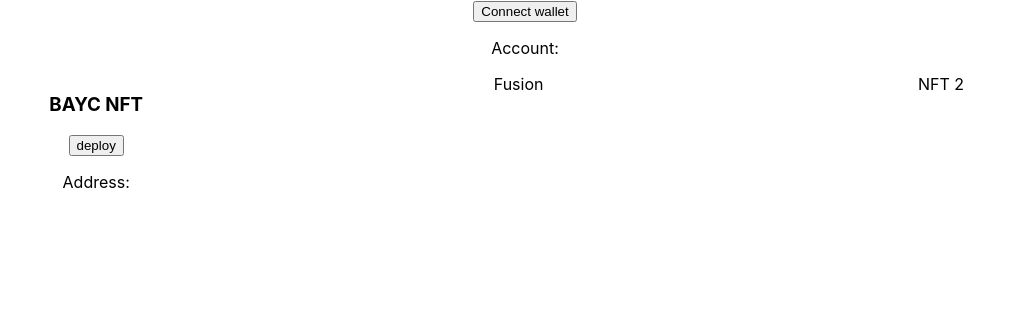
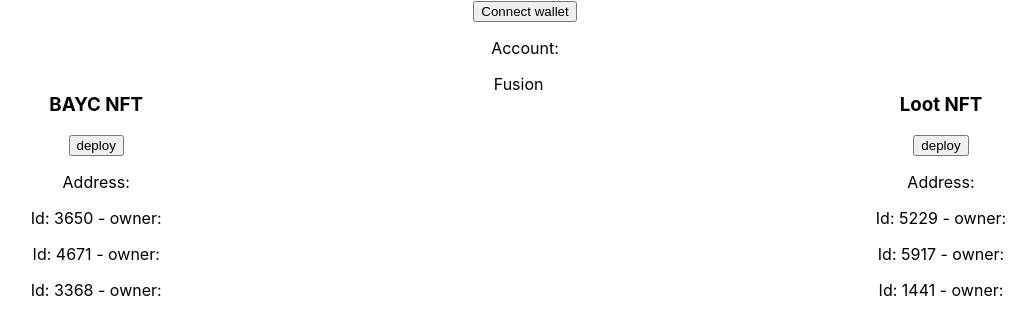
Before and after one commit to wakeupdao/bl3nd-frontend, a React (Create React App) app: page / in a window 1280 px wide. Shown: the top 334 px of the page, without its empty margins (115-1151 px from the left). Built offline with nearby package versions, Linux system fonts and the light colour scheme.

Commit message:
Show owners of the preminted tokens

```diff
--- a/src/App.tsx
+++ b/src/App.tsx
@@ -8,6 +8,19 @@
 
 const nftFactoryAddress = '0x744568c5943a5d00d0c51ead20122631937B9715'
 const baycAddressStorageKey = 'bayc-address'
+const lootAddressStorageKey = 'loot-address'
+
+const baycIds = [
+  3650, // https://opensea.io/assets/0xbc4ca0eda7647a8ab7c2061c2e118a18a936f13d/3650
+  4671, // https://opensea.io/assets/0xbc4ca0eda7647a8ab7c2061c2e118a18a936f13d/4671
+  3368, // https://opensea.io/assets/0xbc4ca0eda7647a8ab7c2061c2e118a18a936f13d/3368
+]
+
+const lootIds = [
+  5229, // https://opensea.io/assets/0xff9c1b15b16263c61d017ee9f65c50e4ae0113d7/5229
+  5917, // https://opensea.io/assets/0xff9c1b15b16263c61d017ee9f65c50e4ae0113d7/4671
+  1441, // https://opensea.io/assets/0xff9c1b15b16263c61d017ee9f65c50e4ae0113d7/3368
+]
 
 declare global {
   interface Window { ethereum: any }
@@ -24,8 +37,16 @@
   const [baycDeployTxSuccess, setBaycDeployTxSuccess] = useState(false)
   const [bayc, setBayc] = useState<Contract>()
 
-  const connect = () => {
-    window.ethereum.request({ method: 'eth_requestAccounts' }).then((accounts: string[]) => {
+  const [baycOwners, setBaycOwners] = useState(['', '', ''])
+
+  const [lootDeployTx, setLootDeployTx] = useState<ContractTransaction>()
+  const [lootDeployTxSuccess, setLootDeployTxSuccess] = useState(false)
+  const [loot, setLoot] = useState<Contract>()
+
+  const [lootOwners, setLootOwners] = useState(['', '', ''])
+
+  const connect = async () => {
+    const accounts = await window.ethereum.request({ method: 'eth_requestAccounts' })
     setAccount(accounts[0])
 
     const web3Provider = new providers.Web3Provider(window.ethereum)
@@ -37,17 +58,21 @@
 
     const baycAddress = localStorage.getItem(baycAddressStorageKey)
     if (baycAddress) {
-        setBayc(new Contract(baycAddress, erc721Abi, signer))
+      const baycContract = new Contract(baycAddress, erc721Abi, signer)
+      setBayc(baycContract)
+      await getBaycOwners(baycContract)
     }
-    })
+
+    const lootAddress = localStorage.getItem(lootAddressStorageKey)
+    if (lootAddress) {
+      const lootContract = new Contract(lootAddress, erc721Abi, signer)
+      setLoot(lootContract)
+      await getLootOwners(lootContract)
+    }
   }
 
   const deployBayc = async () => {
-    const tx = await nftFactory!.createNFT('BoredApeYachtClub', 'BAYC', [
-      3650, // https://opensea.io/assets/0xbc4ca0eda7647a8ab7c2061c2e118a18a936f13d/3650
-      4671, // https://opensea.io/assets/0xbc4ca0eda7647a8ab7c2061c2e118a18a936f13d/4671
-      3368, // https://opensea.io/assets/0xbc4ca0eda7647a8ab7c2061c2e118a18a936f13d/3368
-    ])
+    const tx = await nftFactory!.createNFT('BoredApeYachtClub', 'BAYC', baycIds)
 
     setBaycDeployTx(tx)
 
@@ -61,6 +86,35 @@
     setBayc(baycContract)
 
     localStorage.setItem(baycAddressStorageKey, nftAddress)
+
+    await getBaycOwners()
+  }
+
+  const deployLoot = async () => {
+    const tx = await nftFactory!.createNFT('Loot', 'LOOT', lootIds)
+
+    setLootDeployTx(tx)
+
+    const receipt: ContractReceipt = await tx.wait()
+
+    setLootDeployTxSuccess(true)
+
+    const nftAddress = receipt.events!.find(e => e.address === nftFactoryAddress)!.args!.contractAddress
+
+    const lootContract = new Contract(nftAddress, erc721Abi, signer)
+    setLoot(lootContract)
+
+    localStorage.setItem(lootAddressStorageKey, nftAddress)
+  }
+
+  const getBaycOwners = async (baycContract?: Contract) => {
+    const owners = await Promise.all(baycIds.map((id) => (bayc || baycContract)!.ownerOf(id)))
+    setBaycOwners(owners)
+  }
+
+  const getLootOwners = async (lootContract?: Contract) => {
+    const owners = await Promise.all(lootIds.map((id) => (loot || lootContract)!.ownerOf(id)))
+    setLootOwners(owners)
   }
 
   return (
@@ -75,12 +129,17 @@
           <button onClick={deployBayc} disabled={!!bayc}>deploy</button>
           {baycDeployTx && <p>Tx: {baycDeployTx.hash}{baycDeployTxSuccess && ' success'}</p>}
           <p>Address: {bayc && bayc.address}</p>
+          {baycIds.map((id, i) => <p key={id}>Id: {id} - owner: {baycOwners[i]}</p>)}
         </div>
         <div className="column">
           Fusion
         </div>
         <div className="column">
-          NFT 2
+          <h3>Loot NFT</h3>
+          <button onClick={deployLoot} disabled={!!loot}>deploy</button>
+          {lootDeployTx && <p>Tx: {lootDeployTx.hash}{lootDeployTxSuccess && ' success'}</p>}
+          <p>Address: {loot && loot.address}</p>
+          {lootIds.map((id, i) => <p key={id}>Id: {id} - owner: {lootOwners[i]}</p>)}
         </div>
       </div>
     </div>
```
Lines whose indentation alone changed are shown as unchanged.
